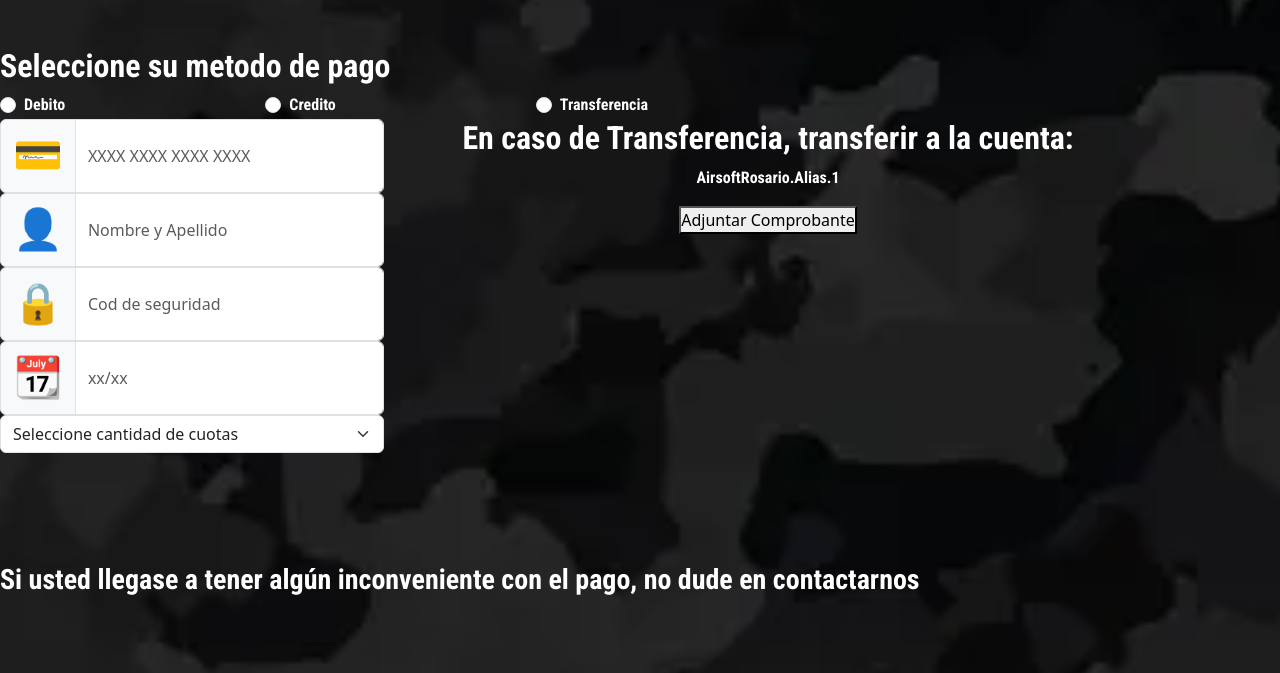
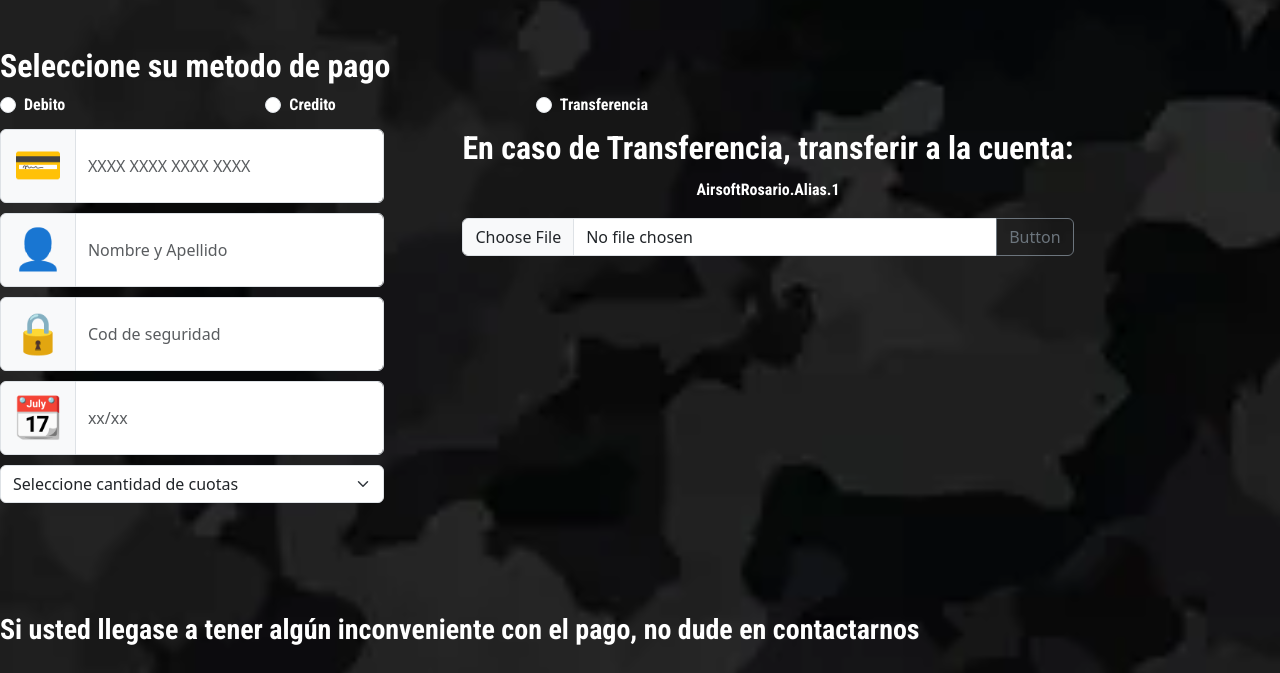
Before and after one commit to MatiasDeMarco1/Airsoft-Rosario, a plain HTML site: page secciones/Carrito.html in a window 1280 px wide. Shown: the part 1426-2099 px from the top of the page. Drawn offline with nearby package versions, Linux system fonts and the light colour scheme.

Commit message:
Puliendo detalles en carrito

```diff
--- a/secciones/Carrito.html
+++ b/secciones/Carrito.html
@@ -237,9 +237,20 @@
                 </li>
             </ul>
             <div class="transferencia">
-                <h2 class="hacemos">En caso de Transferencia, transferir a la cuenta:</h2>
-                <p class="hacemos">AirsoftRosario.Alias.1</p>
-                <button>Adjuntar Comprobante</button>
+                <ul>
+                    <li>
+                        <h2 class="hacemos">En caso de Transferencia, transferir a la cuenta:</h2>
+                    </li>
+                    <li>
+                        <p class="hacemos">AirsoftRosario.Alias.1</p>
+                    </li>
+                    <li>
+                        <div class="input-group archivo">
+                        <input type="file" class="form-control" id="inputGroupFile04" aria-describedby="inputGroupFileAddon04" aria-label="Upload">
+                        <button class="btn btn-outline-secondary" type="button" id="inputGroupFileAddon04">Button</button>
+                        </div>
+                    </li>
+                </ul>
             </div>
         </div>
         <h3 class="hacemos">Si usted llegase a tener algún inconveniente con el pago, no dude en contactarnos</h3>
--- a/style.css
+++ b/style.css
@@ -452,6 +452,8 @@ ul {
     grid-template-columns: 30% 60%;
 }
 .transferencia {
+    display: flex;
+    justify-content: center;
     text-align: center;
 }
 .gridcarrito2 ul li select {
@@ -460,3 +462,10 @@ ul {
 .postal {
     width: 30%;
 }
+
+.archivo {
+    width: 100%;
+}
+.gridcarrito2 ul li{
+    margin-top: 10px;
+}
```
